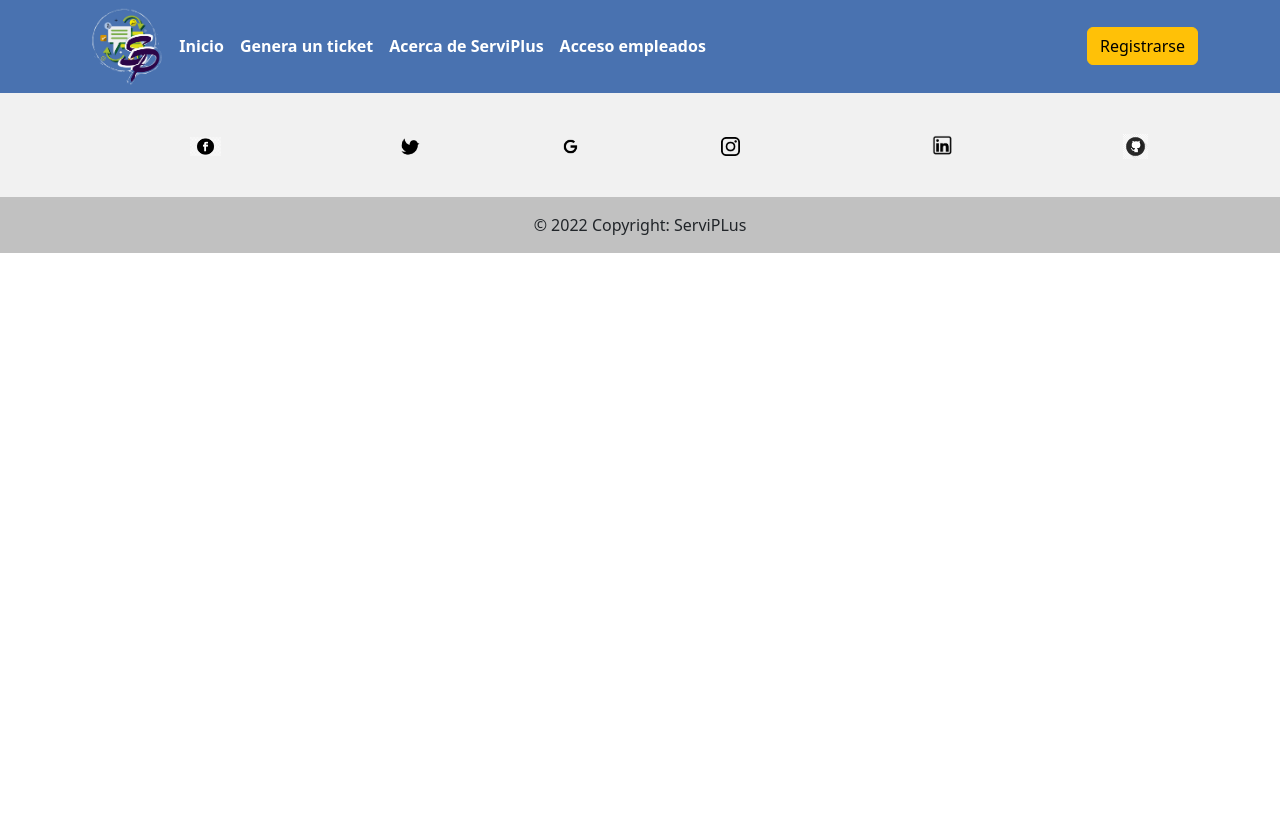
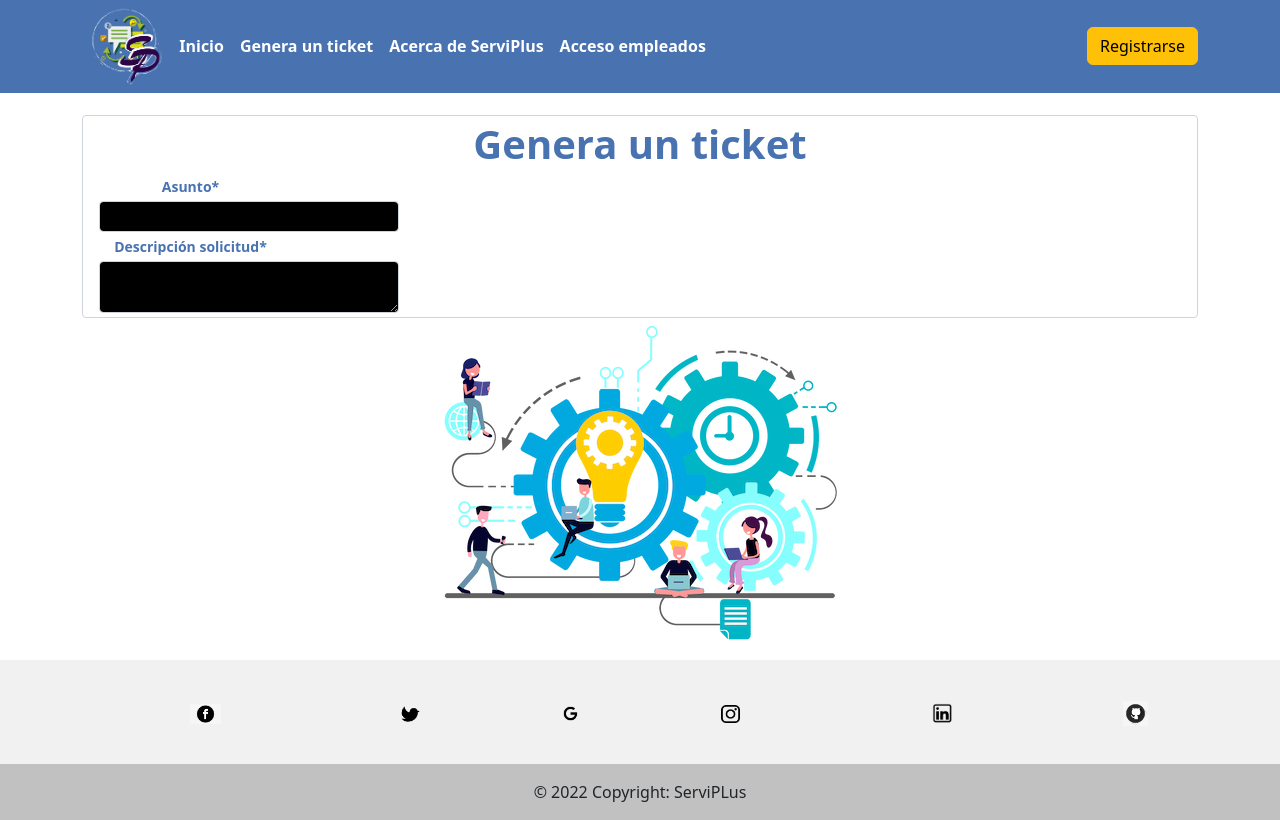
Before and after one commit to juanvidev1/serviplus-frontend, a React (Create React App) app in the folder serviplus-front/: page /clienteticketform in a window 1280 px wide. Built offline with nearby package versions, Linux system fonts and the light colour scheme.

Commit message:
correcciones front

```diff
--- a/serviplus-front/src/App.js
+++ b/serviplus-front/src/App.js
@@ -6,11 +6,11 @@ import ListadoClientes from "./componentes/clientes/TablaClientes";
 import ListadoEmpleados from "./componentes/empleados/TablaEmpleados";
 import LoginEmpleados from "./componentes/empleados/EmpleadosLogin";
 import Footer from "./componentes/general/Footer";
-// import ClienteDashboard from "./componentes/clientes/Dashboard";
+import ClienteDashboard from "./componentes/clientes/Dashboard";
 import { useState } from "react";
 import { ContextoUsuario } from "./servicios/ContextoUsuario";
 import AdminDashboard from "./componentes/empleados/AdminDashboard";
-// import imagenes from "./assets/img/imagenes";
+import ClienteTicketForm from "./componentes/clientes/ClienteTicketForm";
 
 
 function App() {
@@ -31,6 +31,8 @@ function App() {
            <Route path="/adminDashboard" element= {<AdminDashboard />} exact></Route>
            <Route path="/tablaclientes" element={<ListadoClientes />} exact></Route>
            <Route path="/tablaempleados" element={<ListadoEmpleados />} exact></Route>
+           <Route path="/clienteDashboard" element={<ClienteDashboard />} exact></Route>
+           <Route path="/clienteticketform" element={<ClienteTicketForm />} exact></Route>
          </Routes>
         </div>
         <Footer />
--- /dev/null
+++ b/serviplus-front/src/componentes/clientes/ClienteTicketForm.js
@@ -0,0 +1,33 @@
+import Imagenes from '../../assets/img/imagenes';
+import './styles/clienteTicket.css';
+
+const ClienteTicketForm = () => {
+    return(
+        <div className='container mb-3' align='center'>
+        <form className="formulario-tickets form-control form-control-sm">
+            <h1 className='encabezado-cliente-ticket'>Genera un ticket</h1>
+            <div className='d-flex'>
+                <div className='asunto-seccion col-2 ms-2'>
+                    <div className='asunto-seccion mb-1'>
+                        <label className='etiqueta-asunto'>Asunto*</label>
+                    </div>
+                    <div className='asunto-seccion mb-1'>
+                        <input type={"text"} className="asunto-entrada form-control form-control-sm" />
+                    </div>
+                    <div className='descripcion-seccion mb-1'>
+                        <label className='etiqueta-descripcion'>Descripción solicitud*</label>
+                    </div>
+                    <div className='descripcion-seccion'>
+                        <textarea type={"text"} className='entrada-grande form-control form-control-sm' />
+                    </div>
+                    </div>
+            </div>
+        </form>
+        <div>
+            <img src={Imagenes.img2} alt='' />
+        </div>
+        </div>
+    );
+}
+
+export default ClienteTicketForm
--- /dev/null
+++ b/serviplus-front/src/componentes/clientes/styles/clienteTicket.css
@@ -0,0 +1,35 @@
+.formulario-tickets {
+    margin-top: 2%;
+    align-items: center;
+    justify-self: center;
+    padding: auto;
+}
+
+.encabezado-cliente-ticket {
+    color: #4972b0;
+    font-weight: 900;
+}
+
+/*.asunto-seccion, .descripcion-seccion {
+    margin-left: 8px;
+    margin-right: 10px;
+    margin-top: 10px;
+    margin-bottom: 5px;
+}*/
+
+.etiqueta-asunto, .etiqueta-descripcion {
+    color: #4972b0;
+    font-weight: 700;
+}
+
+.asunto-entrada {
+    background-color: black;
+    color:aquamarine;
+    width: 300px;
+}
+
+.entrada-grande {
+    background-color: black;
+    color: aquamarine;
+    width: 300px;
+}
--- a/serviplus-front/src/componentes/general/SidebarClientes.js
+++ b/serviplus-front/src/componentes/general/SidebarClientes.js
@@ -45,11 +45,35 @@ const Sidebar = () => {
           <img src={Imagenes.img4} alt="" width="200" height="200" />
         </div>
         <div className="flex-row mt-2 mb-2" align="center">
-          <ul className="list-unstyled">
-            <li><a href="/tablaclientes" type="button" className="btn btn-md btn-warning mt-3 mb-3">Editar perfil</a></li>
-            <li><a href="/tablaclientes" type="button" className="btn btn-md btn-warning mt-3 mb-3">Listar mis tickets</a></li>
-            <li><a href="/tablaclientes" type="button" className="btn btn-md btn-warning mt-3 mb-3">Crear un ticket</a></li>
-          </ul>
+          {
+            usuario.estadoLogin === EstadoLogin.ADMIN_LOGIN ? (
+              <ul className="list-unstyled">
+                <li><a href="/asesores" type="button" className="btn btn-md btn-warning mt-3 mb-3">Empleados</a></li>
+                <li><a href="/tablaclientes" type="button" className="btn btn-md btn-warning mt-3 mb-3">Tickets</a></li>
+                <li><a href="/tablaclientes" type="button" className="btn btn-md btn-warning mt-3 mb-3">Clientes</a></li>
+              </ul>
+            )
+            :
+            usuario.estadoLogin === EstadoLogin.ASESOR_LOGIN ? (
+              <ul className="list-unstyled">
+                <li><a href="/tablaclientes" type="button" className="btn btn-md btn-warning mt-3 mb-3">Editar perfil</a></li>
+                <li><a href="/tablaclientes" type="button" className="btn btn-md btn-warning mt-3 mb-3">Listar mis tickets</a></li>
+                <li><a href="/tablaclientes" type="button" className="btn btn-md btn-warning mt-3 mb-3">Ver clientes</a></li>
+              </ul>
+            )
+            :
+            usuario.estadoLogin === EstadoLogin.CLIENTE_LOGIN ? (
+              <ul className="list-unstyled">
+                <li><a href="/tablaclientes" type="button" className="btn btn-md btn-warning mt-3 mb-3">Editar perfil</a></li>
+                <li><a href="/tablaclientes" type="button" className="btn btn-md btn-warning mt-3 mb-3">Listar mis tickets</a></li>
+                <li><a href="/tablaclientes" type="button" className="btn btn-md btn-warning mt-3 mb-3">Crear un ticket</a></li>
+              </ul>
+            )
+            : (
+              <>
+              </>
+            )
+          }
         </div>
         <div className="flex-row">
           <div className="mt-5 p-5" align="center">
```
